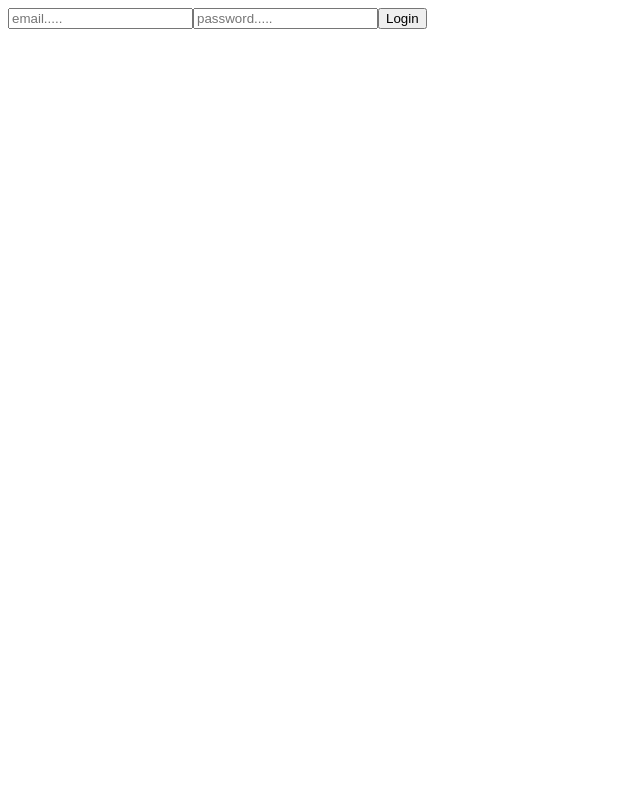
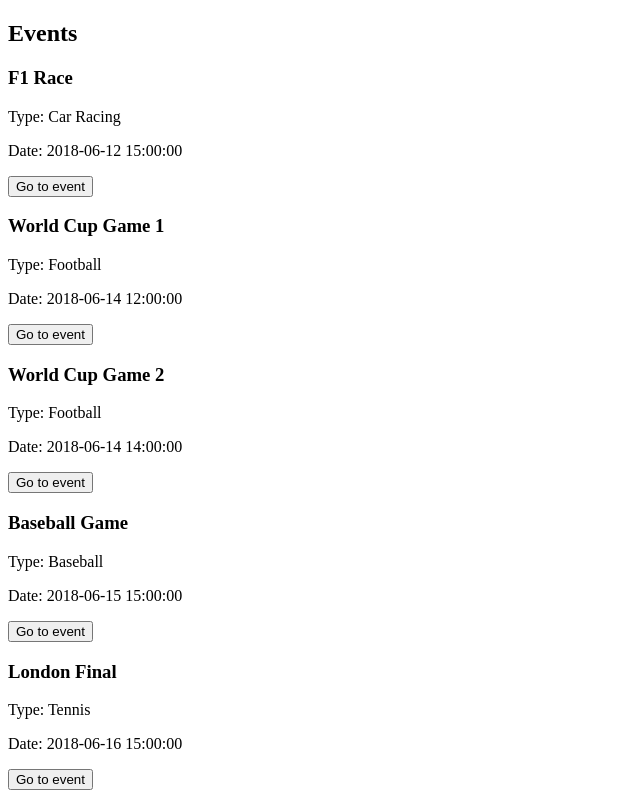
Before and after one commit to DJWadds/Hunch-Admin-App, a React (Create React App) app: page / in a window 1280 px wide. Shown: the top 800 px of the page, without its empty margins (0-640 px from the left). Built offline with nearby package versions, Linux system fonts and the light colour scheme.

Commit message:
added events list and ordered by date

```diff
--- a/package.json
+++ b/package.json
@@ -5,6 +5,7 @@
   "dependencies": {
     "react": "^16.4.0",
     "react-dom": "^16.4.0",
+    "react-router-dom": "^4.2.2",
     "react-scripts": "1.1.4"
   },
   "scripts": {
--- a/src/App.js
+++ b/src/App.js
@@ -7,7 +7,7 @@ import {authenticateAdmin} from './external/login';
 
 class App extends Component {
   state = {
-    admin: false
+    admin: true
   }
   render() {
     const {admin} = this.state;
--- /dev/null
+++ b/src/Components/Generic/Event.js
@@ -0,0 +1,13 @@
+import React from 'react';
+import Button from '../Generic/Button';
+
+function Event ({event, gotoEvent}) {
+    return <div className="event" key={event.id}>
+        <h3> {event.name} </h3>
+        <p> Type: {event.type} </p>
+        <p> Date: {event.date} </p>
+        <Button text='Go to event' onClick={() => gotoEvent(event.id)} />
+    </div>
+}
+
+export default Event;
--- a/src/Components/Pages/Home.js
+++ b/src/Components/Pages/Home.js
@@ -1,19 +1,33 @@
 import React, { Component } from 'react';
-
+// import { BrowserRouter as Router, Route, Switch} from 'react-router-dom';
+import {eventList} from '../../external/eventsList';
+import Event from '../Generic/Event';
 
 class Home extends Component {
     componentDidMount() {
-
+        let events = eventList();
+        events.sort(function(a, b) {
+            // convert date object into number to resolve issue in typescript
+            return  +new Date(a.date) - +new Date(b.date);
+        })
+        this.setState({events})
     }
     state ={
-
+        events: []
     }
     render() {
+    const {events} = this.state;
+    const {gotoEvent} = this;
     return (
         <section id="Home">
-            <h1> Home </h1>
+            <h1> Events </h1>
+            {events.map(event => <Event event={event} gotoEvent={gotoEvent} />)}
         </section>
     );
+    }
+
+    gotoEvent = (id) => {
+        console.log(id)
     }
 }
 
--- a/src/external/eventsList.js
+++ b/src/external/eventsList.js
@@ -1,3 +1,44 @@
-exports.authenticateAdmin = (email, password) => {
-
+exports.eventList = (email, password) => {
+    return  [
+                {   id: 'agdfhjksa',
+                    name: 'World Cup Game 2',
+                    type: 'Football',
+                    date: '2018-06-14 14:00:00'
+                },
+                {   id: 'agdfhjksfdga',
+                    name: 'World Cup Game 1',
+                    type: 'Football',
+                    date: '2018-06-14 12:00:00'
+                },
+                {   id: 'agdfhjdsffhgdxvksa',
+                    name: 'Baseball Game',
+                    type: 'Baseball',
+                    date: '2018-06-15 15:00:00'
+                },
+                {   id: 'agdfhjksdkgjhlrkjfkca',
+                    name: 'London Final',
+                    type: 'Tennis',
+                    date: '2018-06-16 15:00:00'
+                },
+                {   id: 'agdfjrkdgdhsbvhjksa',
+                    name: 'F1 Race',
+                    type: 'Car Racing',
+                    date: '2018-06-12 15:00:00'
+                },
+                {   id: 'agdfsfwehfhjksa',
+                    name: 'X-Factor Final',
+                    type: 'TV Show',
+                    date: '2018-06-18 18:45:00'
+                },
+                {   id: 'agdfhjkthtyjfsa',
+                    name: 'Rat Race',
+                    type: 'Racing',
+                    date: '2019-05-11 08:00:00'
+                },
+                {   id: 'agdfhrijdksalahjsdkjksa',
+                    name: 'World Cup Game 8',
+                    type: 'Football',
+                    date: '2018-06-25 15:00:00'
+                }
+            ];
 }
```
Also changed, not shown: 1 other file (tests, documents, lock files or other folders).
